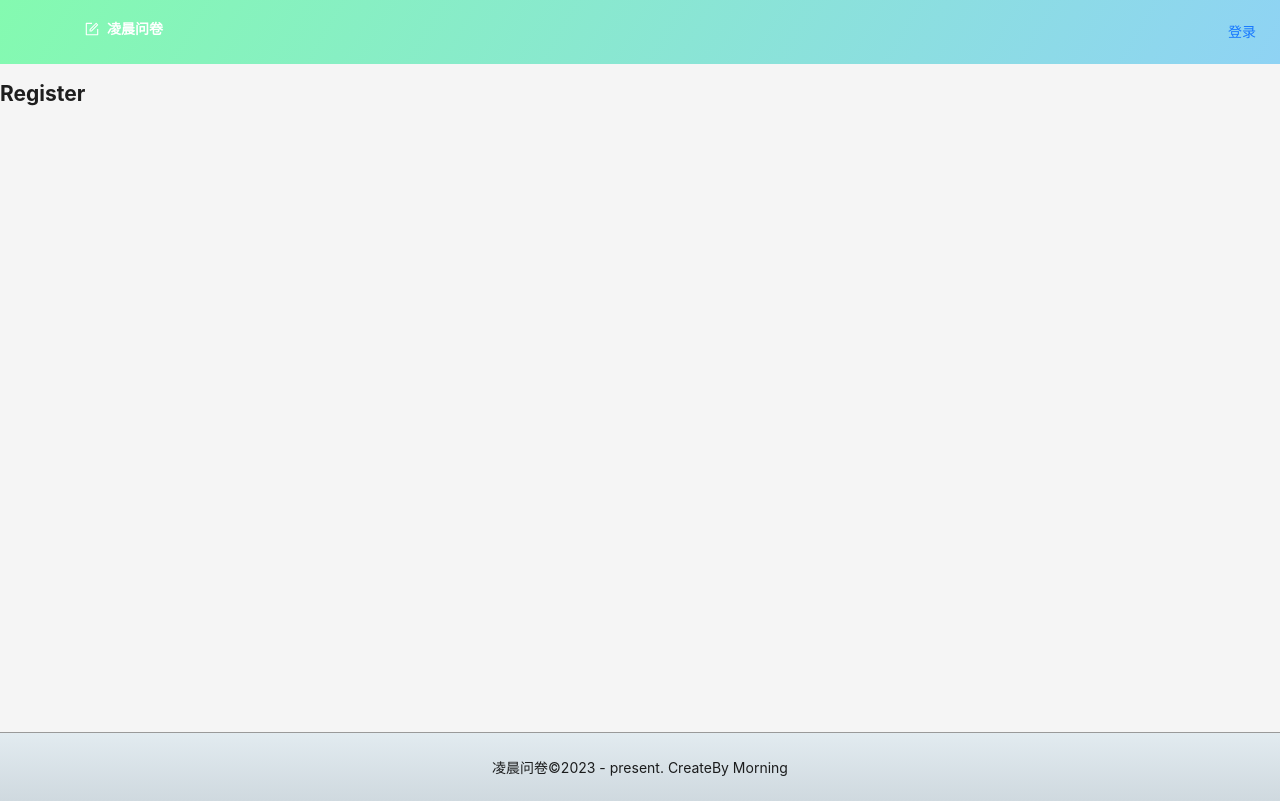
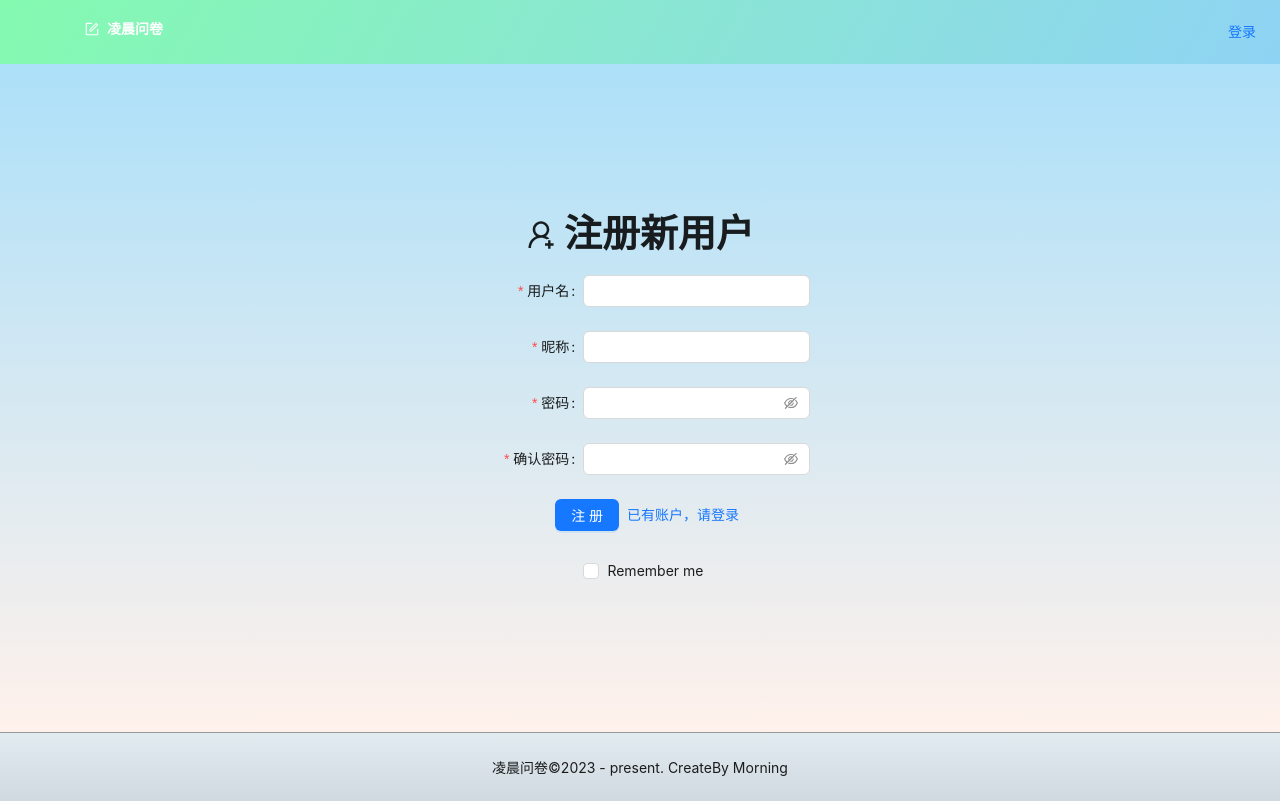
Before and after one commit to Fightingllc/Questionnaire, a React (Vite) app in the folder Qustionnaire-FrontEnd/: page /register in a window 1280 px wide. Built offline with nearby package versions, Linux system fonts and the light colour scheme.

Commit message:
feat:新增注册页面

```diff
--- /dev/null
+++ b/Qustionnaire-FrontEnd/src/pages/Register.module.scss
@@ -0,0 +1,17 @@
+.container {
+    min-height: calc(100vh - 60px - 72px);
+    display: flex;
+    flex-direction: column;
+    justify-content: center;
+    align-items: center;
+    background-image: linear-gradient(to top, #fff1eb 0%, #ace0f9 100%);
+  }
+
+  .register_form {
+    max-width: 400px;
+    margin: 0 auto;
+  }
+
+  .register_form_button {
+    width: 100%;
+  }
--- a/Qustionnaire-FrontEnd/src/pages/Register.tsx
+++ b/Qustionnaire-FrontEnd/src/pages/Register.tsx
@@ -5,15 +5,95 @@
  * @Date: 2023-07-23 20:29:31
  * @LastEditors: Morning
  * @Motto: 要有梦想，即使遥远
- * @LastEditTime: 2023-07-23 21:50:24
+ * @LastEditTime: 2023-08-01 23:19:24
  */
 import { FC } from "react";
+import { Form, Input, Button, Checkbox, Space, Typography } from 'antd';
+import {
+  UserAddOutlined
+} from "@ant-design/icons";
+import styles from "./Register.module.scss"
+import { Link } from "react-router-dom";
+import { LOGIN_PATHNAME } from "../router";
+
+const {Title} = Typography
 
 const Register: FC = () => {
+  const onFinish = (values: any) => {
+    console.log('Received values of form: ', values);
+  };
   return (
-    <>
-      <h2>Register</h2>
-    </>
+    <div className={styles.container}>
+      <div>
+        <Space>
+          <Title level={2}>
+            <UserAddOutlined />
+          </Title>
+          <Title>注册新用户</Title>
+        </Space>
+      </div>
+    <div>
+    <Form
+        name="register"
+        onFinish={onFinish}
+        labelCol={{ span: 8 }}
+        wrapperCol={{ span: 16 }}
+        className={styles.register_form}
+      >
+        <Form.Item
+          label="用户名"
+          name="username"
+          rules={[{ required: true, message: 'Please input your username!' }]}
+        >
+          <Input />
+        </Form.Item>
+
+        <Form.Item
+          label="昵称"
+          name="nickname"
+          rules={[
+            { required: true, message: 'Please input your email!' },
+          ]}
+        >
+          <Input />
+        </Form.Item>
+
+        <Form.Item
+          label="密码"
+          name="password"
+          rules={[{ required: true, message: 'Please input your password!' }]}
+        >
+          <Input.Password />
+        </Form.Item>
+
+        <Form.Item
+          label="确认密码"
+          name="confirmPassword"
+          rules={[{ required: true, message: 'Please input your password!' }]}
+        >
+          <Input.Password />
+        </Form.Item>
+        <Form.Item
+            wrapperCol={{offset: 6,span: 16}}
+          >
+          <Space>
+            <Button type="primary" htmlType="submit">
+              注册
+            </Button>
+            <Link to={LOGIN_PATHNAME}>已有账户，请登录</Link>
+          </Space>
+        </Form.Item>
+
+        <Form.Item
+          name="remember"
+          valuePropName="checked"
+          wrapperCol={{ offset: 8, span: 16 }}
+        >
+          <Checkbox>Remember me</Checkbox>
+        </Form.Item>
+      </Form>
+    </div>
+    </div>
   );
 };
 
```
